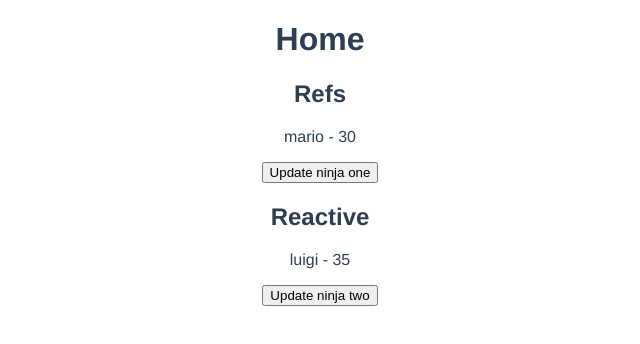
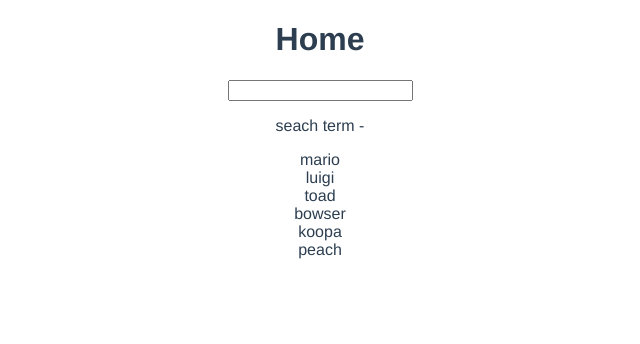
Before and after one commit to khalegjr/course_vue3-thenetninja, a Vue app in the folder dojo-blog/: page / in a window 1280 px wide. Shown: the top 344 px of the page, without its empty margins (320-960 px from the left). Built offline with nearby package versions, Linux system fonts and the light colour scheme.

Commit message:
Usando computed method com composition api

```diff
--- a/dojo-blog/src/views/Home.vue
+++ b/dojo-blog/src/views/Home.vue
@@ -1,35 +1,30 @@
 <template>
   <div class="home">
     <h1>Home</h1>
-    <h2>Refs</h2>
-    <p>{{ ninjaOne.name }} - {{ ninjaOne.age }}</p>
-    <button @click="updateNinjaOne">Update ninja one</button>
-
-    <h2>Reactive</h2>
-    <p>{{ ninjaTwo.name }} - {{ ninjaTwo.age }}</p>
-    <button @click="updateNinjaTwo">Update ninja two</button>
+    <input type="text" v-model="search" />
+    <p>seach term - {{ search }}</p>
+    <div v-for="name in matchingNames" :key="name">
+      {{ name }}
+    </div>
   </div>
 </template>
 
 <script>
-  import { ref, reactive } from "vue";
+  import { ref, reactive, computed } from "vue";
   // @ is an alias to /src
 
   export default {
     name: "Home",
 
     setup() {
-      const ninjaOne = ref({ name: "mario", age: 30 });
-      const ninjaTwo = reactive({ name: "luigi", age: 35 });
+      const search = ref("");
+      const names = ref(["mario", "luigi", "toad", "bowser", "koopa", "peach"]);
 
-      const updateNinjaOne = () => {
-        ninjaOne.value.age = 40;
-      };
-      const updateNinjaTwo = () => {
-        ninjaTwo.age = 40;
-      };
+      const matchingNames = computed(() => {
+        return names.value.filter((name) => name.includes(search.value));
+      });
 
-      return { ninjaOne, updateNinjaOne, ninjaTwo, updateNinjaTwo };
+      return { names, search, matchingNames };
     },
   };
 </script>
```
